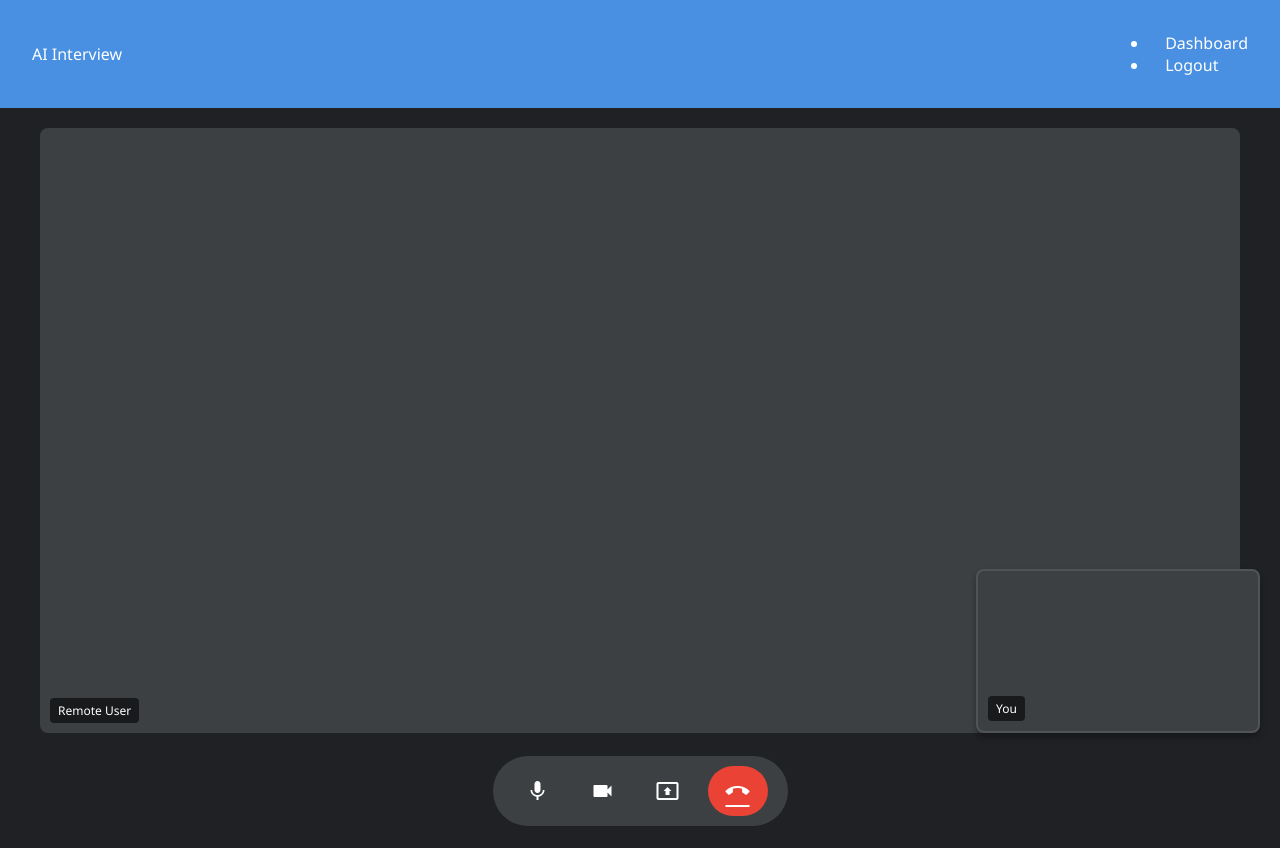
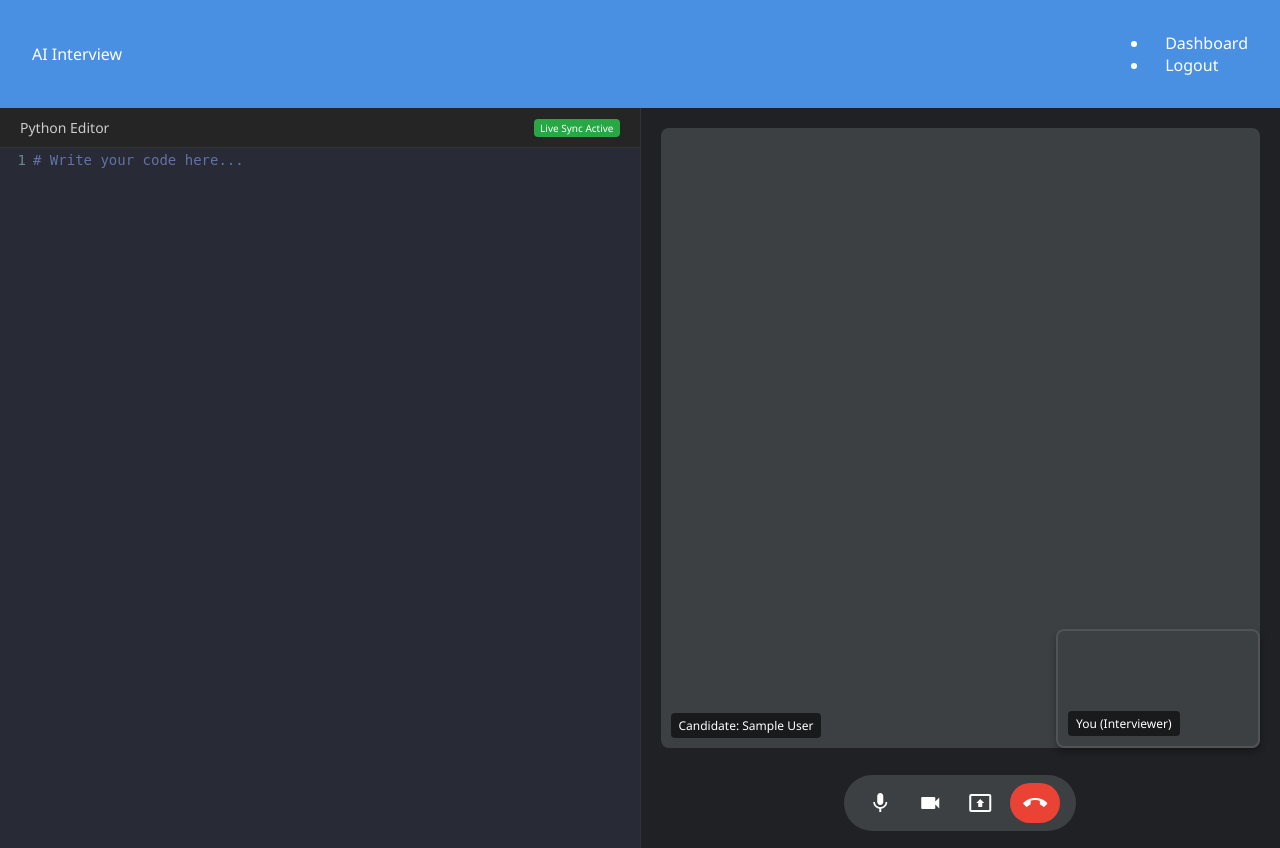
Before and after one commit to Adnan-Kakkattil/Ai-Powered-Interview-sysetm, a Flask app: page /interview/# in a window 1280 px wide. Run offline with Flask 3, Linux system fonts and the light colour scheme; the visitor is signed in with stand-in values (Sample User, id 1); tables that the repository leaves empty hold one stand-in row (values such as "Sample post"); some libraries are stand-ins or nearby versions.

Commit message:
Code Editor

```diff
--- a/app.py
+++ b/app.py
@@ -56,6 +56,13 @@ def on_leave(data):
 
     emit('user-left', {'username': username}, room=room, include_self=False)
 
+@socketio.on('code-change')
+def on_code_change(data):
+    room = data['room']
+    code = data['code']
+    # Broadcast code to everyone else in the room
+    emit('code-update', {'code': code}, room=room, include_self=False)
+
 @socketio.on('offer')
 def on_offer(data):
     room = data['room']
--- a/routes/main.py
+++ b/routes/main.py
@@ -95,7 +95,32 @@ def interview(meeting_link):
     if 'user_id' not in session:
         return redirect(url_for('auth.login'))
 
-    # Verify interview exists and user is participant
-    # ... logic here ...
+    cursor = get_db().connection.cursor(MySQLdb.cursors.DictCursor)
 
-    return render_template('interview.html', meeting_link=meeting_link)
+    # Fetch interview details with names
+    cursor.execute('''
+        SELECT i.*,
+               c.name as candidate_name,
+               intv.name as interviewer_name
+        FROM interviews i
+        JOIN users c ON i.candidate_id = c.id
+        JOIN users intv ON i.interviewer_id = intv.id
+        WHERE i.meeting_link = %s
+    ''', (meeting_link,))
+    interview_data = cursor.fetchone()
+
+    if not interview_data:
+        flash('Interview not found.', 'danger')
+        return redirect(url_for('main.dashboard'))
+
+    user_id = session['user_id']
+
+    # Validate participation
+    if user_id != interview_data['interviewer_id'] and user_id != interview_data['candidate_id']:
+        flash('You are not authorized to join this interview.', 'danger')
+        return redirect(url_for('main.dashboard'))
+
+    # Determine role for this specific interview
+    role = 'interviewer' if user_id == interview_data['interviewer_id'] else 'candidate'
+
+    return render_template('interview.html', meeting_link=meeting_link, interview=interview_data, role=role)
--- /dev/null
+++ b/static/js/editor.js
@@ -0,0 +1,41 @@
+// Initialize CodeMirror
+const editor = CodeMirror.fromTextArea(document.getElementById('codeEditor'), {
+    mode: 'python',
+    theme: 'dracula',
+    lineNumbers: true,
+    autoCloseBrackets: true,
+    indentUnit: 4,
+    tabSize: 4,
+    lineWrapping: true,
+});
+
+// Set initial size
+editor.setSize("100%", "100%");
+
+// Anti-cheating: Disable copy/paste/cut/contextmenu
+const editorWrapper = editor.getWrapperElement();
+['copy', 'paste', 'cut', 'contextmenu'].forEach(event => {
+    editorWrapper.addEventListener(event, (e) => {
+        e.preventDefault();
+        showToast('Copy/Paste is disabled for this interview.');
+        return false;
+    });
+});
+
+// Real-time sync
+let isRemoteUpdate = false;
+
+editor.on('change', (instance, changeObj) => {
+    if (isRemoteUpdate) return;
+
+    const code = instance.getValue();
+    socket.emit('code-change', { room: ROOM_ID, code: code });
+});
+
+socket.on('code-update', (data) => {
+    isRemoteUpdate = true;
+    const cursor = editor.getCursor();
+    editor.setValue(data.code);
+    editor.setCursor(cursor);
+    isRemoteUpdate = false;
+});
--- a/templates/interview.html
+++ b/templates/interview.html
@@ -3,18 +3,39 @@
 {% block title %}Interview Room - AI Interview System{% endblock %}
 
 {% block content %}
+<link rel="stylesheet" href="https://cdnjs.cloudflare.com/ajax/libs/codemirror/5.65.2/codemirror.min.css">
+<link rel="stylesheet" href="https://cdnjs.cloudflare.com/ajax/libs/codemirror/5.65.2/theme/dracula.min.css">
+
+<div class="main-container">
+    <!-- Left Panel: Code Editor -->
+    <div class="editor-panel">
+        <div class="panel-header">
+            <span>Python Editor</span>
+            <span class="status-badge">Live Sync Active</span>
+        </div>
+        <textarea id="codeEditor"># Write your code here...</textarea>
+    </div>
+
+    <!-- Right Panel: Video Call -->
+    <div class="video-panel">
         <div class="meet-container">
             <div class="video-grid">
                 <!-- Remote Video (Main) -->
                 <div class="remote-video-wrapper">
                     <video id="remoteVideo" autoplay playsinline></video>
-            <div class="participant-label">Remote User</div>
+                    <div class="participant-label">
+                        {% if role == 'interviewer' %}
+                        Candidate: {{ interview.candidate_name }}
+                        {% else %}
+                        Interviewer: {{ interview.interviewer_name }}
+                        {% endif %}
+                    </div>
                 </div>
 
                 <!-- Local Video (PIP) -->
                 <div class="local-video-wrapper">
                     <video id="localVideo" autoplay muted playsinline></video>
-            <div class="participant-label">You</div>
+                    <div class="participant-label">You ({{ role|title }})</div>
                 </div>
             </div>
 
@@ -30,9 +51,18 @@
                     <button id="shareScreen" class="control-btn" title="Share Screen">
                         <span class="material-icons">present_to_all</span>
                     </button>
+
+                    {% if role == 'interviewer' %}
+                    <button class="control-btn btn-end-call" title="End Interview" onclick="confirmEndCall()">
+                        <span class="material-icons">call_end</span>
+                    </button>
+                    {% else %}
                     <a href="{{ url_for('main.dashboard') }}" class="control-btn btn-end-call" title="Leave Call">
                         <span class="material-icons">call_end</span>
                     </a>
+                    {% endif %}
+                </div>
+            </div>
         </div>
     </div>
 
@@ -40,20 +70,71 @@
 </div>
 
 <style>
-    /* Override base container for full screen feel */
+    /* Reset & Layout */
+    body {
+        margin: 0;
+        padding: 0;
+        overflow: hidden;
+        background: #1e1e1e;
+    }
+
     .container {
         max-width: 100% !important;
         margin: 0 !important;
         padding: 0 !important;
+        display: block !important;
+        /* Ensure it's visible but we override its styles */
+    }
+
+    .main-container {
+        display: flex;
         height: calc(100vh - 60px);
-        /* Subtract nav height */
+        width: 100%;
         background-color: #202124;
-        overflow: hidden;
+    }
+
+    /* Editor Panel */
+    .editor-panel {
+        flex: 1;
+        display: flex;
+        flex-direction: column;
+        border-right: 1px solid #333;
+        min-width: 400px;
+    }
+
+    .panel-header {
+        background: #252526;
+        color: #cccccc;
+        padding: 10px 20px;
+        font-size: 14px;
+        display: flex;
+        justify-content: space-between;
+        align-items: center;
+        border-bottom: 1px solid #333;
+    }
+
+    .status-badge {
+        font-size: 10px;
+        background: #28a745;
+        color: white;
+        padding: 2px 6px;
+        border-radius: 4px;
+    }
+
+    .CodeMirror {
+        flex: 1;
+        font-family: 'Fira Code', monospace;
+        font-size: 14px;
+    }
+
+    /* Video Panel */
+    .video-panel {
+        flex: 1;
+        position: relative;
+        background: #202124;
     }
 
     .meet-container {
-        position: relative;
-        width: 100%;
         height: 100%;
         display: flex;
         flex-direction: column;
@@ -88,19 +169,21 @@
         position: absolute;
         bottom: 20px;
         right: 20px;
-        width: 280px;
-        height: 160px;
+        width: 200px;
+        /* Smaller PIP for split view */
+        height: 115px;
         background: #3c4043;
         border-radius: 8px;
         overflow: hidden;
         box-shadow: 0 4px 6px rgba(0, 0, 0, 0.3);
         border: 2px solid rgba(255, 255, 255, 0.1);
+        z-index: 100;
         transition: all 0.3s ease;
     }
 
     .local-video-wrapper:hover {
-        width: 350px;
-        height: 200px;
+        width: 250px;
+        height: 144px;
     }
 
     #localVideo {
@@ -108,7 +191,6 @@
         height: 100%;
         object-fit: cover;
         transform: scaleX(-1);
-        /* Mirror effect */
     }
 
     .participant-label {
@@ -125,25 +207,25 @@
 
     /* Control Bar */
     .control-bar {
-        height: 80px;
+        height: 70px;
         background: #202124;
         display: flex;
         justify-content: center;
         align-items: center;
-        padding-bottom: 20px;
+        padding-bottom: 10px;
     }
 
     .control-group {
         display: flex;
-        gap: 15px;
+        gap: 10px;
         background: #3c4043;
-        padding: 10px 20px;
+        padding: 8px 16px;
         border-radius: 50px;
     }
 
     .control-btn {
-        width: 50px;
-        height: 50px;
+        width: 40px;
+        height: 40px;
         border-radius: 50%;
         border: none;
         background: #3c4043;
@@ -170,7 +252,7 @@
 
     .btn-end-call {
         background: #ea4335;
-        width: 60px;
+        width: 50px;
         border-radius: 30px;
     }
 
@@ -181,15 +263,16 @@
     /* Toast */
     #toast-container {
         position: fixed;
-        bottom: 100px;
-        left: 20px;
+        bottom: 90px;
+        left: 50%;
+        transform: translateX(-50%);
         z-index: 1000;
     }
 
     .toast {
         background: #3c4043;
         color: white;
-        padding: 12px 24px;
+        padding: 10px 20px;
         border-radius: 4px;
         margin-top: 10px;
         box-shadow: 0 2px 4px rgba(0, 0, 0, 0.2);
@@ -198,12 +281,12 @@
 
     @keyframes slideIn {
         from {
-            transform: translateX(-100%);
+            transform: translateY(20px);
             opacity: 0;
         }
 
         to {
-            transform: translateX(0);
+            transform: translateY(0);
             opacity: 1;
         }
     }
@@ -225,7 +308,10 @@
     const ROOM_ID = "{{ meeting_link }}";
     const USERNAME = "{{ session.name }}";
 </script>
+<script src="https://cdnjs.cloudflare.com/ajax/libs/codemirror/5.65.2/codemirror.min.js"></script>
+<script src="https://cdnjs.cloudflare.com/ajax/libs/codemirror/5.65.2/mode/python/python.min.js"></script>
 <script src="{{ url_for('static', filename='js/webrtc.js') }}"></script>
+<script src="{{ url_for('static', filename='js/editor.js') }}"></script>
 <script>
     // Update button states based on tracks
     const micBtn = document.getElementById('toggleMic');
@@ -252,5 +338,11 @@
             icon.textContent = 'videocam_off';
         }
     });
+
+    function confirmEndCall() {
+        if (confirm("Are you sure you want to end the interview?")) {
+            window.location.href = "{{ url_for('main.dashboard') }}";
+        }
+    }
 </script>
 {% endblock %}
```
Lines whose indentation alone changed are shown as unchanged.
